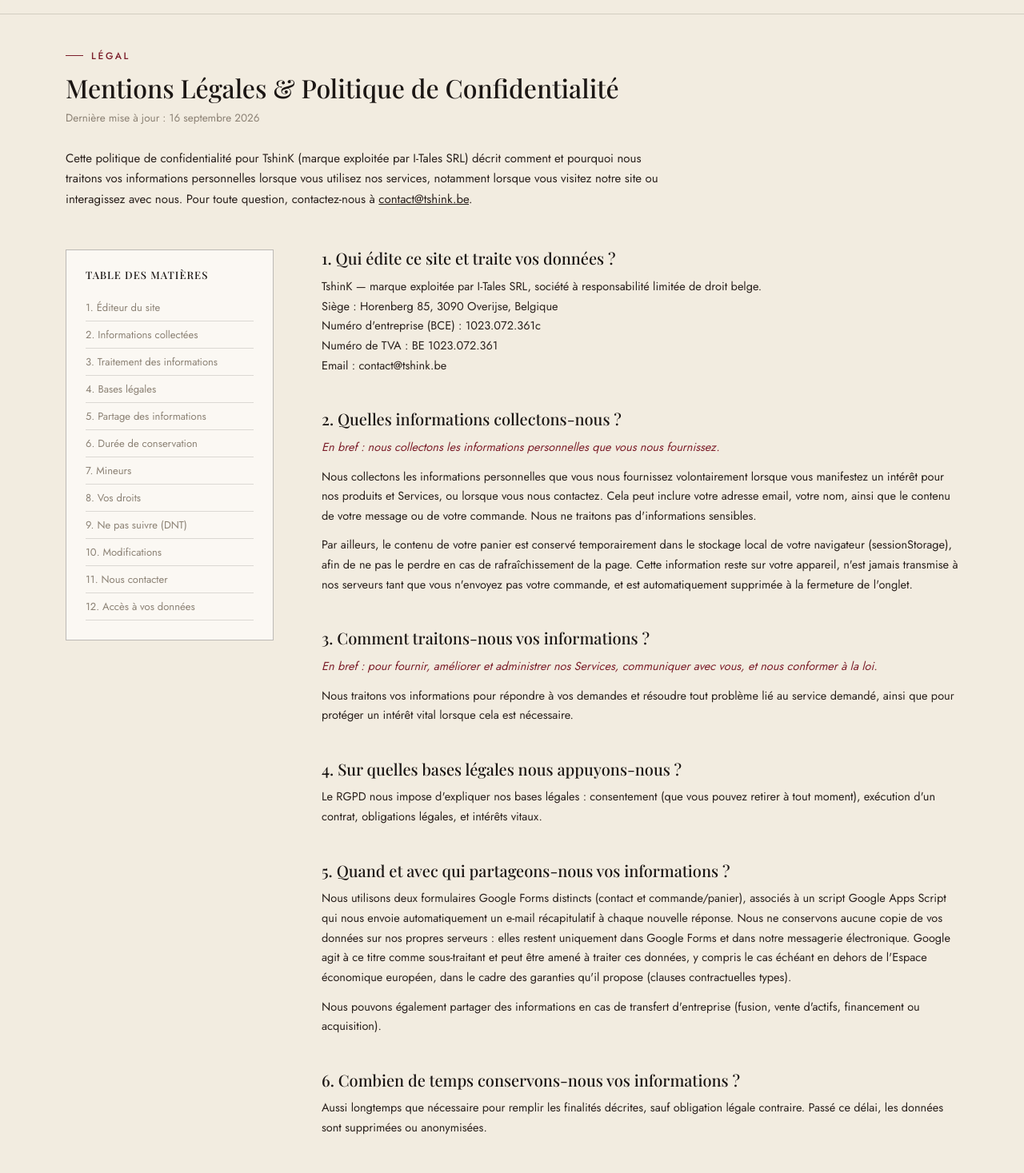
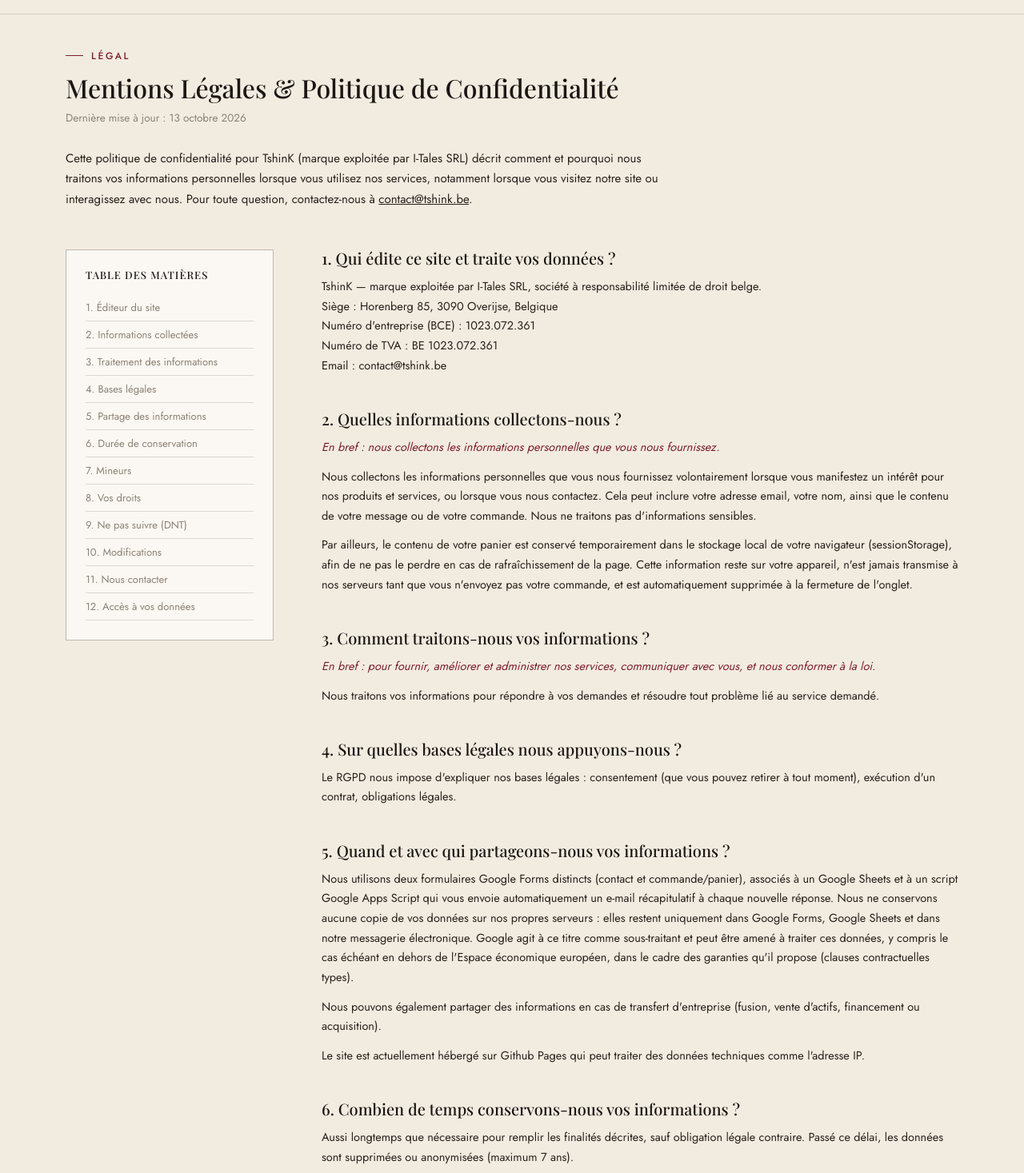
Before and after one commit to gdubois-itales/tshink-website, a Next.js app: page /mentions-legales in a window 1280 px wide. Shown: the part 61-1528 px from the top of the page at 80% size. Built offline with nearby package versions, Linux system fonts and the light colour scheme.

Commit message:
content: update privacy policy infos

```diff
--- a/app/mentions-legales/page.tsx
+++ b/app/mentions-legales/page.tsx
@@ -11,7 +11,7 @@ export default function MentionsLegalesPage() {
             Mentions Légales & Politique de Confidentialité
           </h1>
           <p style={{ marginTop: 10, color: "var(--grey)", fontSize: 13.5 }}>
-            Dernière mise à jour : 16 septembre 2026
+            Dernière mise à jour : 13 octobre 2026
           </p>
           <p style={{ marginTop: 26, maxWidth: 760, fontSize: 15, color: "var(--ink)" }}>
             Cette politique de confidentialité pour TshinK (marque exploitée par
@@ -50,7 +50,7 @@ export default function MentionsLegalesPage() {
                 <br />
                 Siège : Horenberg 85, 3090 Overijse, Belgique
                 <br />
-                Numéro d&apos;entreprise (BCE) : 1023.072.361c
+                Numéro d&apos;entreprise (BCE) : 1023.072.361
                 <br />
                 Numéro de TVA : BE 1023.072.361
                 <br />
@@ -67,7 +67,7 @@ export default function MentionsLegalesPage() {
               <p>
                 Nous collectons les informations personnelles que vous nous
                 fournissez volontairement lorsque vous manifestez un intérêt
-                pour nos produits et Services, ou lorsque vous nous contactez.
+                pour nos produits et services, ou lorsque vous nous contactez.
                 Cela peut inclure votre adresse email, votre nom, ainsi que le
                 contenu de votre message ou de votre commande. Nous ne
                 traitons pas d&apos;informations sensibles.
@@ -86,30 +86,29 @@ export default function MentionsLegalesPage() {
               <p>
                 <em>
                   En bref : pour fournir, améliorer et administrer nos
-                  Services, communiquer avec vous, et nous conformer à la loi.
+                  services, communiquer avec vous, et nous conformer à la loi.
                 </em>
               </p>
               <p>
                 Nous traitons vos informations pour répondre à vos demandes et
-                résoudre tout problème lié au service demandé, ainsi que pour
-                protéger un intérêt vital lorsque cela est nécessaire.
+                résoudre tout problème lié au service demandé.
               </p>
 
               <h2 id="l4">4. Sur quelles bases légales nous appuyons-nous ?</h2>
               <p>
                 Le RGPD nous impose d&apos;expliquer nos bases légales :
                 consentement (que vous pouvez retirer à tout moment), exécution
-                d&apos;un contrat, obligations légales, et intérêts vitaux.
+                d&apos;un contrat, obligations légales.
               </p>
 
               <h2 id="l5">5. Quand et avec qui partageons-nous vos informations ?</h2>
               <p>
                 Nous utilisons deux formulaires Google Forms distincts (contact
-                et commande/panier), associés à un script Google Apps Script
-                qui nous envoie automatiquement un e-mail récapitulatif à
+                et commande/panier), associés à un Google Sheets et à un script Google Apps Script
+                qui vous envoie automatiquement un e-mail récapitulatif à
                 chaque nouvelle réponse. Nous ne conservons aucune copie de vos
                 données sur nos propres serveurs : elles restent uniquement
-                dans Google Forms et dans notre messagerie électronique. Google
+                dans Google Forms, Google Sheets et dans notre messagerie électronique. Google
                 agit à ce titre comme sous-traitant et peut être amené à
                 traiter ces données, y compris le cas échéant en dehors de
                 l&apos;Espace économique européen, dans le cadre des garanties
@@ -120,12 +119,16 @@ export default function MentionsLegalesPage() {
                 transfert d&apos;entreprise (fusion, vente d&apos;actifs,
                 financement ou acquisition).
               </p>
+              <p>
+                Le site est actuellement hébergé sur Github Pages qui peut traiter
+                des données techniques comme l&apos;adresse IP.
+              </p>
 
               <h2 id="l6">6. Combien de temps conservons-nous vos informations ?</h2>
               <p>
                 Aussi longtemps que nécessaire pour remplir les finalités
                 décrites, sauf obligation légale contraire. Passé ce délai, les
-                données sont supprimées ou anonymisées.
+                données sont supprimées ou anonymisées (maximum 7 ans).
               </p>
 
               <h2 id="l7">7. Collectons-nous des informations auprès de mineurs ?</h2>
@@ -138,7 +141,7 @@ export default function MentionsLegalesPage() {
               <h2 id="l8">8. Quels sont vos droits en matière de confidentialité ?</h2>
               <p>
                 Dans l&apos;EEE, vous disposez de droits d&apos;accès, de
-                rectification, de suppression, de restriction, de portabilité
+                rectification, de suppression, de restriction, d&apos;opposition, de portabilité
                 et de ne pas faire l&apos;objet d&apos;une décision
                 automatisée. Vous pouvez déposer une réclamation auprès de
                 l&apos;Autorité de protection des données (APD) :
```
